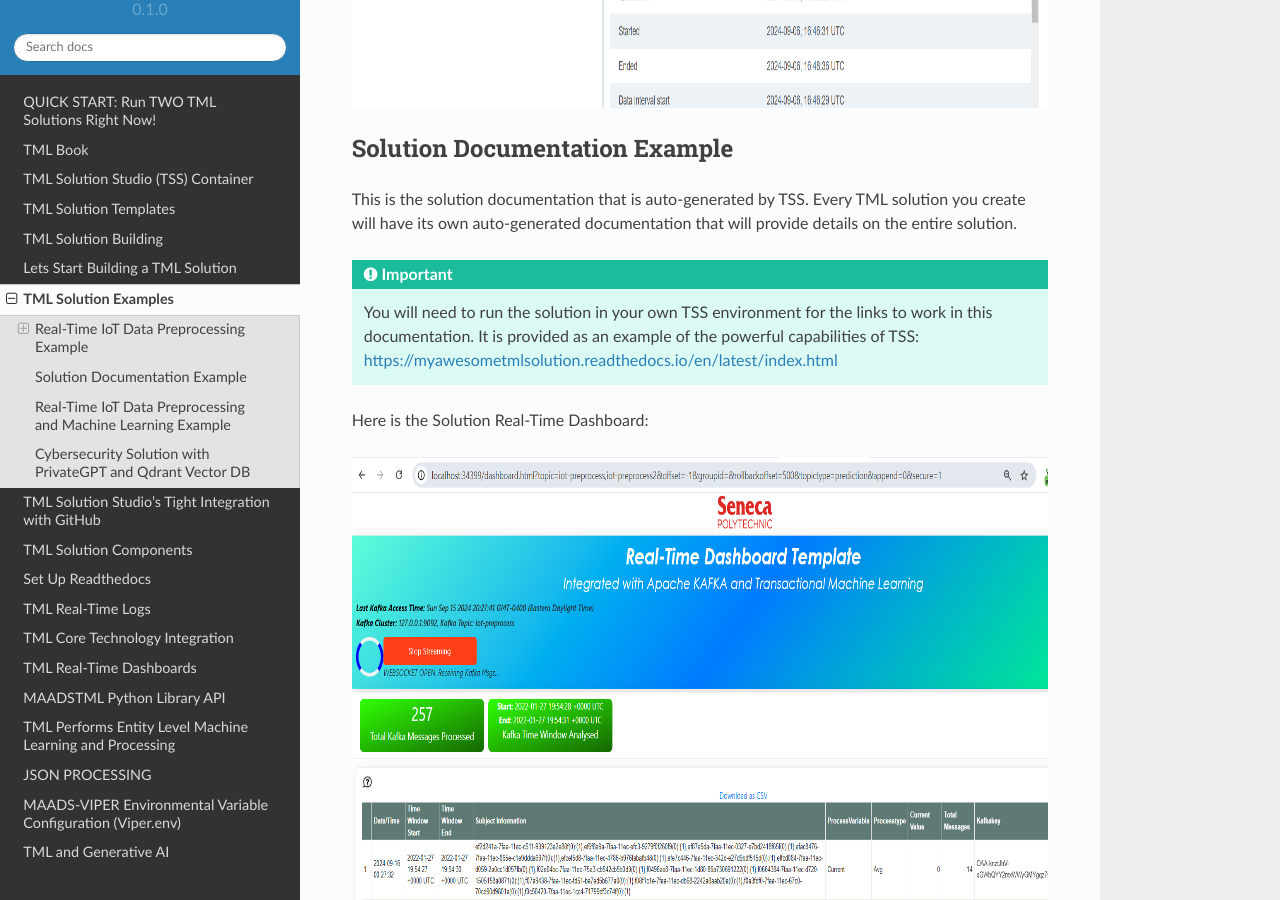
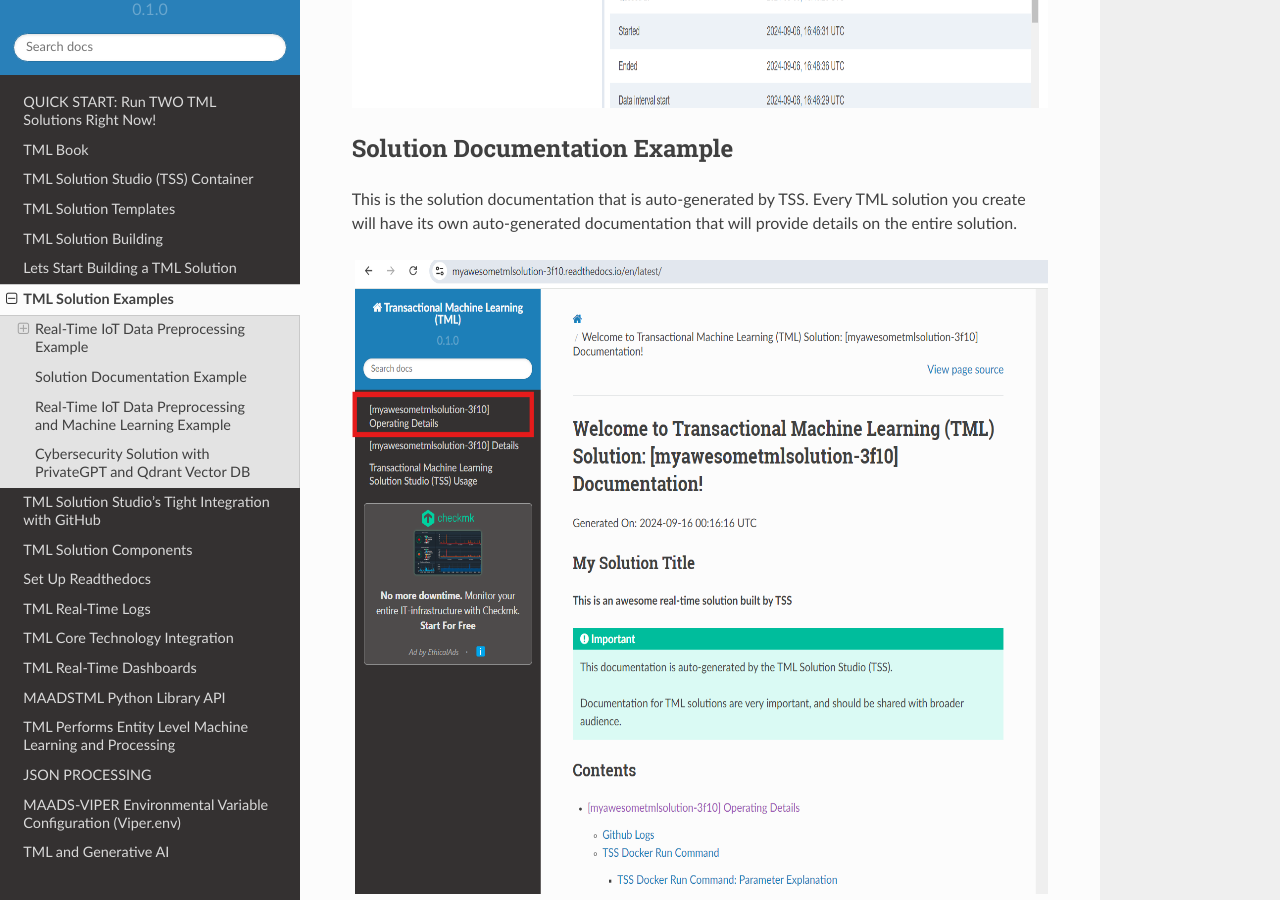
Before and after one commit to smaurice101/readthedocs, a Sphinx documentation site: the page built from docs/source/examples.rst, in a window 1280 px wide and 900 px high, scrolled down 3098 px. Built offline with Sphinx 7.4.7 and the Read the Docs theme 2.0.0, drawn with Linux system fonts in a browser that asks for light colours.

Commit message:
Update examples.rst

```diff
--- a/docs/source/examples.rst
+++ b/docs/source/examples.rst
@@ -122,6 +122,9 @@
 ---------------------------
 This is the solution documentation that is auto-generated by TSS.  Every TML solution you create will have its own auto-generated documentation that will provide details on the entire solution.
 
+.. figure:: sp1.png
+   :scale: 60%
+
 .. important::
    You will need to run the solution in your own TSS environment for the links to work in this documentation.  It is provided as an example of the powerful capabilities of TSS: https://myawesometmlsolution.readthedocs.io/en/latest/index.html
 
```
